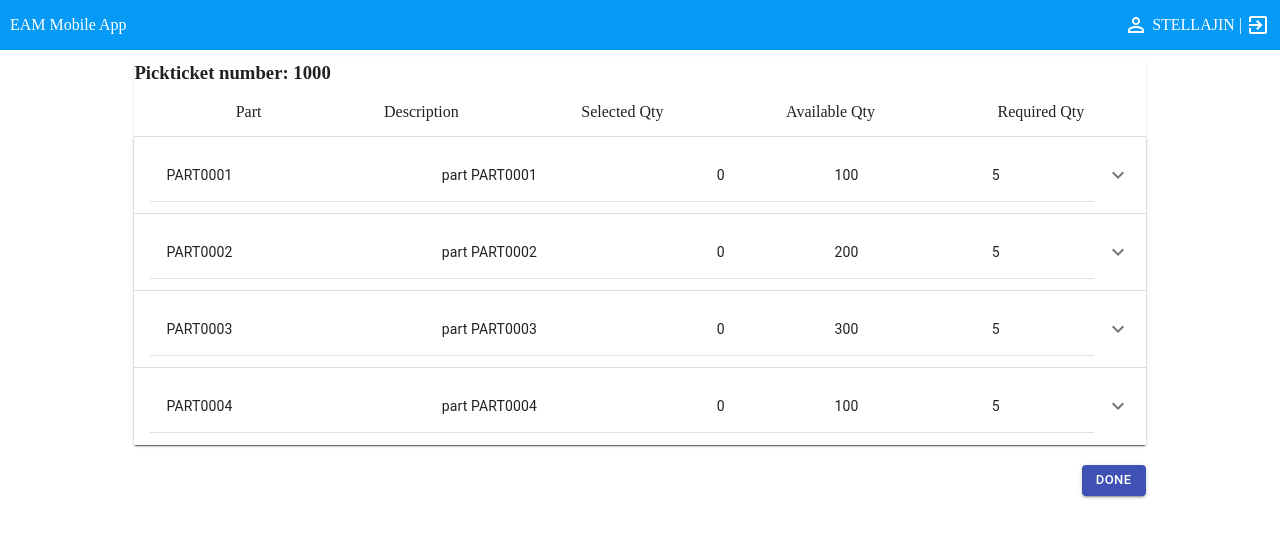
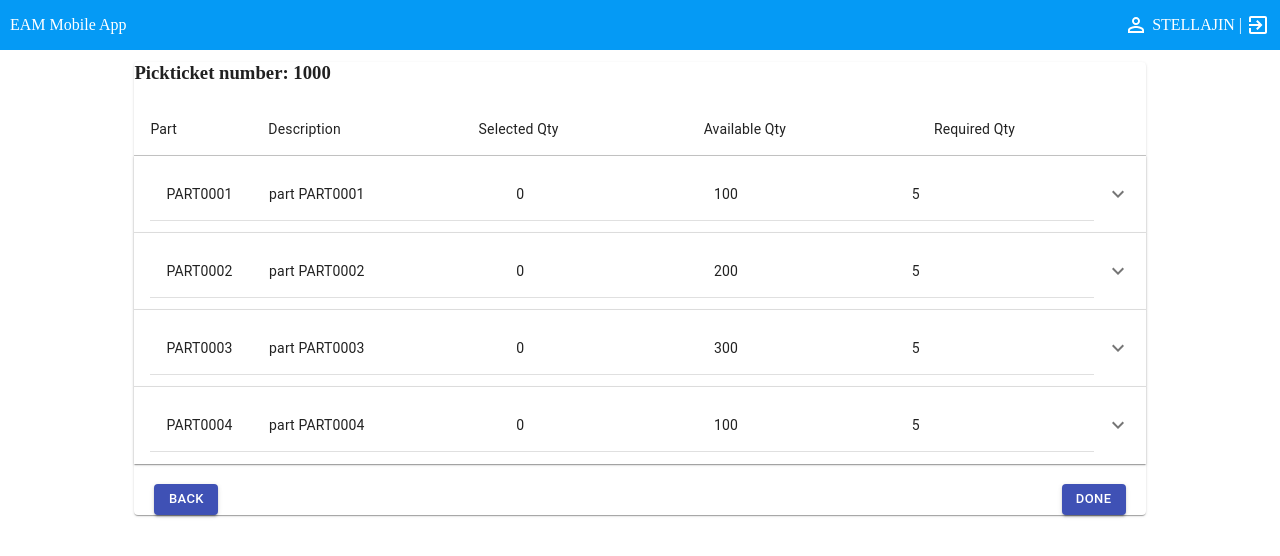
Before and after one commit to stella-jin-ys/EAM-frontend, a React (Create React App) app: page /warehouse/pickticket/1000 in a window 1280 px wide. Shown: the top 556 px of the page. Built offline with nearby package versions, Linux system fonts and the light colour scheme; data requests are answered from the project's data file.

Commit message:
update part table

```diff
--- a/db.json
+++ b/db.json
@@ -63,13 +63,15 @@
           "id": 1,
           "partCode": "PART001",
           "store": "Store1",
-          "binNumber": "BIN001"
+          "binCode": "BIN001",
+          "binqty":"4"
         },
         {
           "id": 2,
           "partCode": "PART001",
           "store": "Store2",
-          "binNumber": "BIN002"
+          "binCode": "BIN002",
+          "binqty":"8"
         }
 
       ],
@@ -93,6 +95,7 @@
           {"pickNumber":"PickTicket001",
           "partCode":"PART0001",
           "partDesc": "part PART0001",
+
           "issuedQty": "0",
           "storeQty": "100",
           "requiredQty": "5",
--- a/src/warehouse/PartTable.js
+++ b/src/warehouse/PartTable.js
@@ -17,6 +17,7 @@ import BinData from "./BinData";
 import { useParams } from "react-router-dom";
 import Header from "../homepage/Header";
 import { makeStyles } from "@material-ui/core";
+import { Link } from "react-router-dom";
 
 const useStyles = makeStyles((theme) => ({
   main: {
@@ -42,8 +43,9 @@ const useStyles = makeStyles((theme) => ({
     flexDirection: "column",
   },
   btn: {
-    float: "right",
-    marginTop: "20px",
+    display: "flex",
+    justifyContent: "space-between",
+    margin: "20px",
   },
 }));
 
@@ -114,47 +116,58 @@ export default function PartTable(props) {
       };
     });
   };
+  const handleDone = () => {};
 
   if (loading) {
     return <div>Loading the part information...</div>;
   } else {
-    if (screen > 400) {
+    if (screen > 540) {
       return (
         <div className={classes.main}>
           <Header />
           <Paper className={classes.details}>
             <h3>Pickticket number: {number}</h3>
+            <Table>
+              <TableBody>
+                <TableRow>
+                  {headers.map((header, i) => (
+                    <TableCell key={i} align="left">
+                      {header}
+                    </TableCell>
+                  ))}
+                </TableRow>
+              </TableBody>
+            </Table>
 
-            <ul className={classes.ui}>
-              {headers.map((header, i) => (
-                <li key={i} align="left" width="10px" fontWeight="bold">
-                  {header}
-                </li>
-              ))}
-            </ul>
             {data.map((partInfo, i) => (
               <Accordion>
                 <AccordionSummary
                   expandIcon={<ExpandMoreIcon />}
-                  style={{ backgroundColor: partInfo.color }}
+                  style={{
+                    backgroundColor:
+                      parseInt(partInfo.issuedQty) >=
+                      parseInt(partInfo.requiredQty)
+                        ? "#DDF7E7"
+                        : partInfo.color,
+                  }}
                   key={i}
                 >
                   <Table>
                     <TableBody>
-                      <TableRow>
-                        <TableCell key={i} align="left" width="10px">
+                      <TableRow key={i}>
+                        <TableCell align="left" width="10%">
                           {partInfo.partCode}
                         </TableCell>
-                        <TableCell align="left" width="10px">
+                        <TableCell align="left" width="25%">
                           {partInfo.partDesc}
                         </TableCell>
-                        <TableCell align="left" width="10px">
+                        <TableCell align="left" width="20%">
                           {partInfo.issuedQty}
                         </TableCell>
-                        <TableCell align="left" width="10px">
+                        <TableCell align="left" width="20%">
                           {partInfo.storeQty}
                         </TableCell>
-                        <TableCell align="left" width="10px">
+                        <TableCell align="left" width="20%">
                           {partInfo.requiredQty}
                         </TableCell>
                       </TableRow>
@@ -175,16 +188,22 @@ export default function PartTable(props) {
                 </AccordionDetails>
               </Accordion>
             ))}
+            <div className={classes.btn}>
+              <Link to="/warehouse">
+                <Button variant="contained" size="small" color="primary">
+                  Back
+                </Button>
+              </Link>
 
               <Button
                 variant="contained"
                 size="small"
                 color="primary"
                 onClick={props.handleFinalSave}
-              className={classes.btn}
               >
                 Done
               </Button>
+            </div>
           </Paper>
         </div>
       );
@@ -252,7 +271,7 @@ export default function PartTable(props) {
               variant="contained"
               size="small"
               color="primary"
-              onClick={props.handleFinalSave}
+              onClick={handleDone}
               className={classes.btn}
             >
               Done
```
Lines whose indentation alone changed are shown as unchanged.
